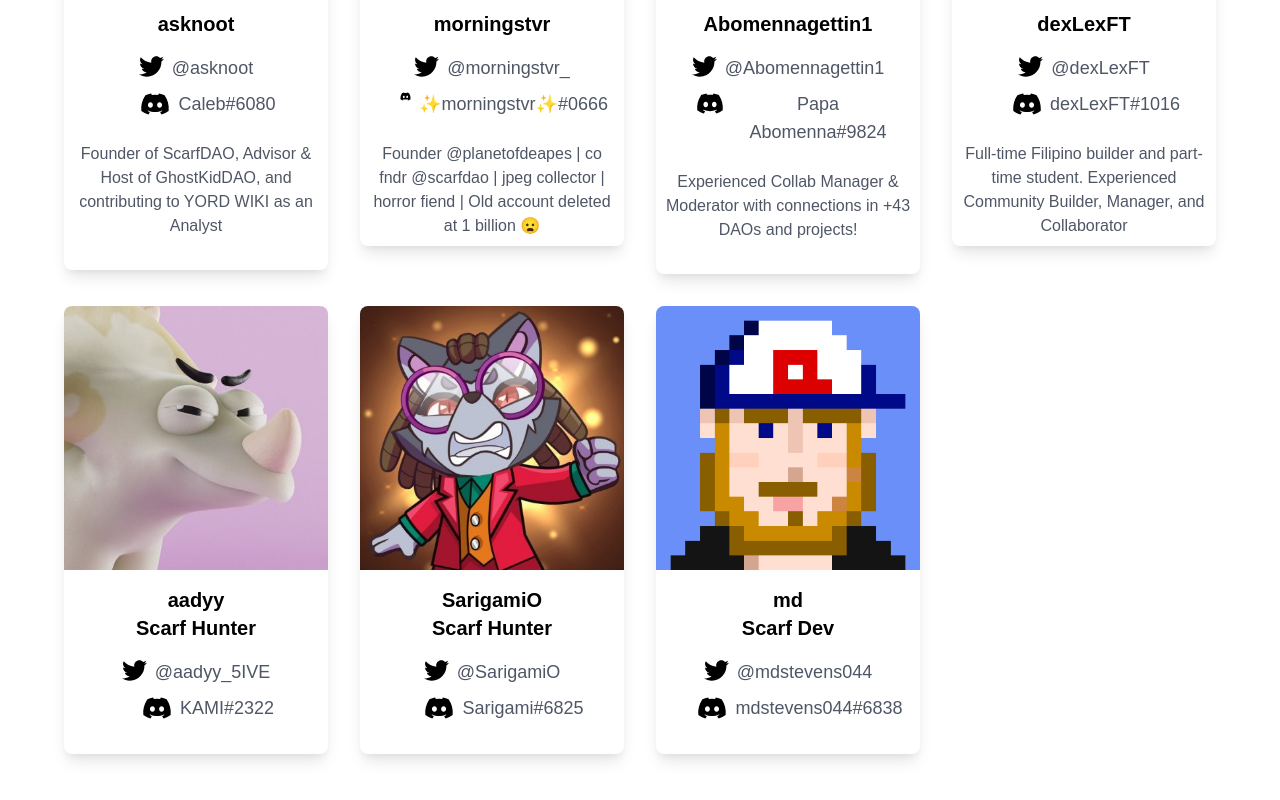
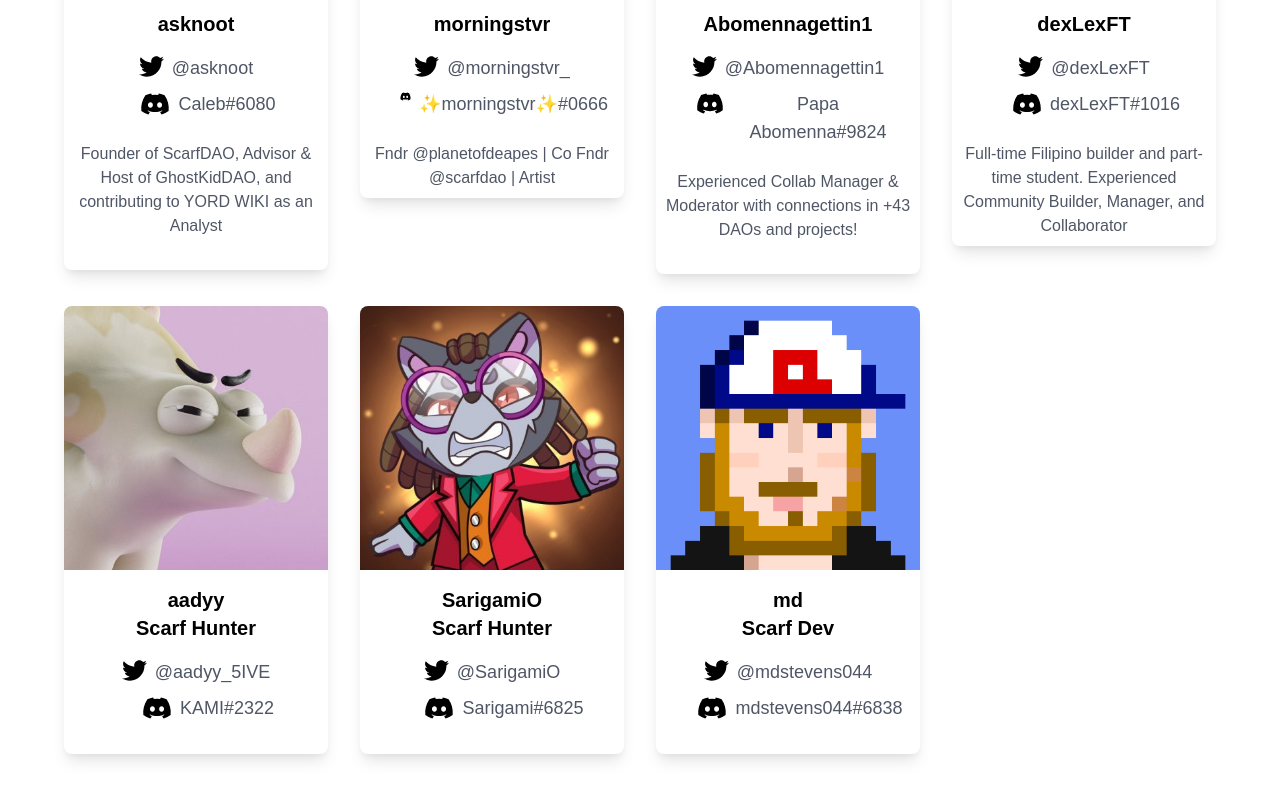
Before and after one commit to mdstevens044/ScarfDAO, a Next.js app: page / in a window 1280 px wide. Shown: the part 1992-2792 px from the top of the page. Built offline with nearby package versions, Linux system fonts and the light colour scheme.

Commit message:
Update morningstvr bio

```diff
--- a/components/Team.tsx
+++ b/components/Team.tsx
@@ -105,7 +105,7 @@ function Team() {
                   </div>
                 </header>
                 <p className="p-2">
-                  Founder @planetofdeapes | co fndr @scarfdao | jpeg collector | horror fiend | Old account deleted at 1 billion 😦
+                  Fndr @planetofdeapes | Co Fndr @scarfdao | Artist
                 </p>
               </article>
             </div>
```
